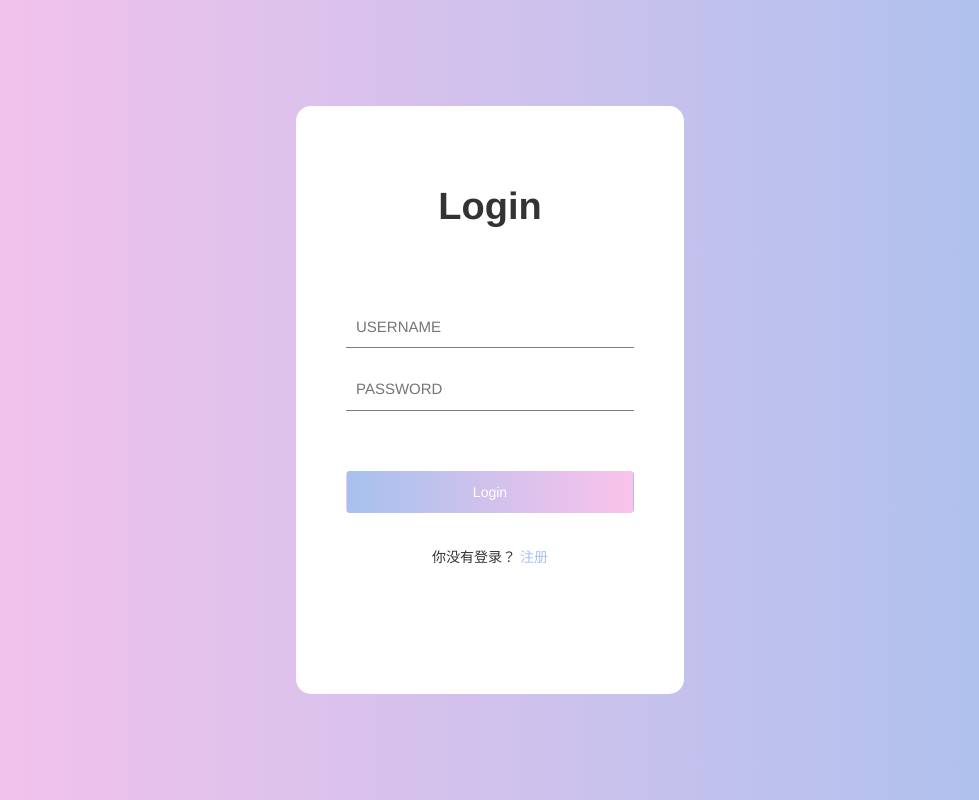
After one commit to qifiqi/website-books, a Django app: page /notebooks/login/ in a window 1280 px wide. The commit adds this page. Shown: the whole page, without its empty margins (150-1129 px from the left). Run offline with Django 3.2, Linux system fonts and the light colour scheme; some libraries are stand-ins or nearby versions.

Commit message:
2022-11-14 -PM

```diff
--- a/notebooks/urls.py
+++ b/notebooks/urls.py
@@ -1,6 +1,9 @@
 from django.urls import path
-from notebooks import views
+from notebooks.views import authentication
 
 urlpatterns = [
-    path("", views.index, name="notebook_index"),
+    # path("", views.index, name="notebook_index"),
+    path("login/", authentication.Login.as_view(), name="login"),
+    path("register/", authentication.Register.as_view(), name="register"),
+
 ]
--- a/notebooks/views.py
+++ /dev/null
@@ -1,6 +0,0 @@
-from django.shortcuts import render
-
-
-# Create your views here.
-def index(requests):
-    return render(requests, "")
--- /dev/null
+++ b/notebooks/views/authentication.py
@@ -0,0 +1,31 @@
+# -*- coding: utf-8 -*-
+# All Rights Reserved
+# @Time    : 2022/11/1419:55
+# @Author  : Small Fu
+# @Email   : 2737454073@qq.com
+# @File    : authentication.py
+__author__ = 'Small Fu'
+
+from django.views import View
+from django.http import HttpResponse, JsonResponse
+from django.shortcuts import render, redirect, reverse
+
+
+class Login(View):
+    def get(self, requests):
+        return render(requests, "notebooks/authentication/login.html", locals())
+
+    def post(self, requests):
+        print(requests)
+        back_dict = {"code":200}
+        back_dict["code"] = 2001
+        back_dict["msg"] = "失败"
+        return JsonResponse(back_dict)
+
+
+class Register(View):
+    def get(self, requests):
+        return HttpResponse("Register get")
+
+    def post(self, requests):
+        return HttpResponse("Register post")
--- /dev/null
+++ b/templates/notebooks/authentication/base.html
@@ -0,0 +1,24 @@
+<!DOCTYPE html>
+<html lang="en">
+<head>
+    <meta charset="UTF-8">
+    <title>Title</title>
+    {% load static %}
+    <link rel="stylesheet" href="{% static 'css/bootstrap.min.css' %}">
+    <script src="{% static 'js/jquery.min.js' %}"></script>
+    <script src="{% static 'js/bootstrap.min.js' %}"></script>
+    {% block css %}
+
+    {% endblock %}
+</head>
+<body>
+{% block content %}
+
+{% endblock %}
+
+</body>
+{% block js %}
+
+{% endblock %}
+
+</html>
--- /dev/null
+++ b/templates/notebooks/authentication/login.html
@@ -0,0 +1,129 @@
+{% extends 'notebooks/authentication/base.html' %}
+{% block css %}
+    <style>
+        * {
+            margin: 0;
+            padding: 0;
+        }
+
+        html {
+            height: 100%;
+        }
+
+        body {
+            height: 100%;
+        }
+
+        .div_container {
+            height: 100%;
+            background-image: linear-gradient(to right, #fbc2eb, #a6c1ee);
+        }
+
+        .login-wrapper {
+            background-color: #fff;
+            width: 388px;
+            height: 588px;
+            border-radius: 15px;
+            padding: 0 50px;
+            position: relative;
+            left: 50%;
+            top: 50%;
+            transform: translate(-50%, -50%);
+        }
+
+        .header {
+            font-size: 38px;
+            font-weight: bold;
+            text-align: center;
+            line-height: 200px;
+        }
+
+        .input-item {
+            display: block;
+            width: 100%;
+            margin-bottom: 20px;
+            border: 0;
+            padding: 10px;
+            border-bottom: 1px solid rgb(128, 125, 125);
+            font-size: 15px;
+            outline: none;
+        }
+
+
+        .input-item::placeholder {
+            text-transform: uppercase;
+        }
+
+        .btn {
+            text-align: center;
+            padding: 10px;
+            width: 100%;
+            margin-top: 40px;
+            background-image: linear-gradient(to right, #a6c1ee, #fbc2eb);
+            color: #fff;
+        }
+
+        .msg {
+            text-align: center;
+            line-height: 88px;
+        }
+
+        a {
+            text-decoration-line: none;
+            color: #abc1ee;
+        }
+    </style>
+{% endblock %}
+
+{% block content %}
+
+    <div class="div_container">
+        <div class="login-wrapper">
+            <div class="header">Login</div>
+            <div class="form-wrapper">
+                {% csrf_token %}
+                <input type="text" name="username" id="id_username" placeholder="username" class="input-item">
+                <input type="password" name="password" id="id_password" placeholder="password" class="input-item">
+
+                <div class="btn" id="put">Login</div>
+            </div>
+            <div class="msg">
+                你没有登录？
+                <a href="{% url 'notebook:register' %}">注册</a>
+            </div>
+        </div>
+    </div>
+
+{% endblock %}
+
+
+{% block js %}
+    <script>
+        $("#put").click(function () {
+            var username = $("#id_username").val()
+            var password = $("#id_password").val()
+
+            $.ajax({
+                url: "",
+                type:"post",
+                dataType:"json",
+                data: {
+                    "username": username,
+                    "password": password,
+                    "csrfmiddlewaretoken": "{{ csrf_token }}",
+                },
+                success: function (args) {
+                    if (args.code === 200) {
+                        window.location.href = "{% url 'home' %}"
+                    } else {
+                        alert(args.msg)
+                    }
+                }
+            })
+
+
+        })
+
+
+    </script>
+{% endblock %}
--- a/websiteBook/__init__.py
+++ b/websiteBook/__init__.py
@@ -0,0 +1,2 @@
+import pymysql
+pymysql.install_as_MySQLdb()
--- a/websiteBook/urls.py
+++ b/websiteBook/urls.py
@@ -14,7 +14,7 @@ Including another URLconf
     2. Add a URL to urlpatterns:  path('blog/', include('blog.urls'))
 """
 
-from websiteBook import views
+from notebooks.views import home
 from django.contrib import admin
 from django.urls import path, include
 
@@ -23,8 +23,9 @@ urlpatterns = [
     path('admin/', admin.site.urls),
 
     # 首页
-    path("", views.home, name="home"),
+    path("", home.Home.as_view(), name="home"),
 
     # 笔记页
-    path('notebooks/', include("notebooks.urls"), "notebooks"),
+    path('notebooks/', include(("notebooks.urls", "notebooks"), namespace="notebook")),
+
 ]
--- a/websiteBook/views.py
+++ /dev/null
@@ -1,6 +0,0 @@
-from django.shortcuts import render
-
-
-# Create your views here.
-def home(requests):
-    return render(requests, "home.html", locals())
```
Also changed, not shown: notebooks/views/__init__.py (added, +7 -0 lines), notebooks/views/home.py (added, +12 -0 lines), templates/home.html (+16 -14 lines), templates/home_base.html (added, +202 -0 lines).
